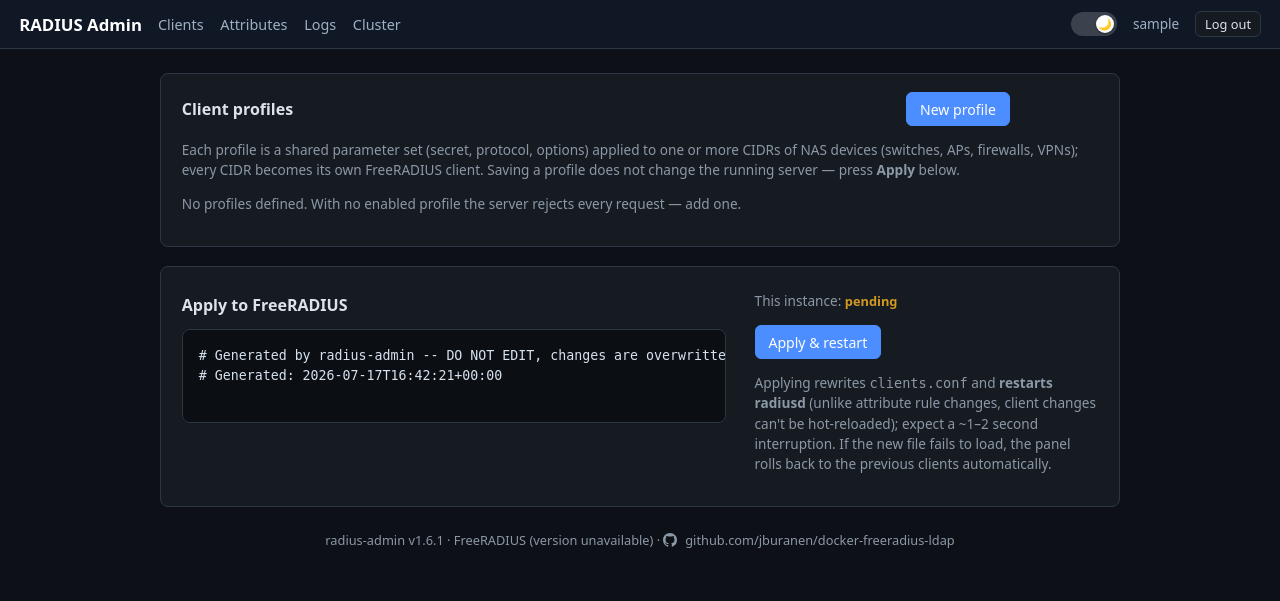
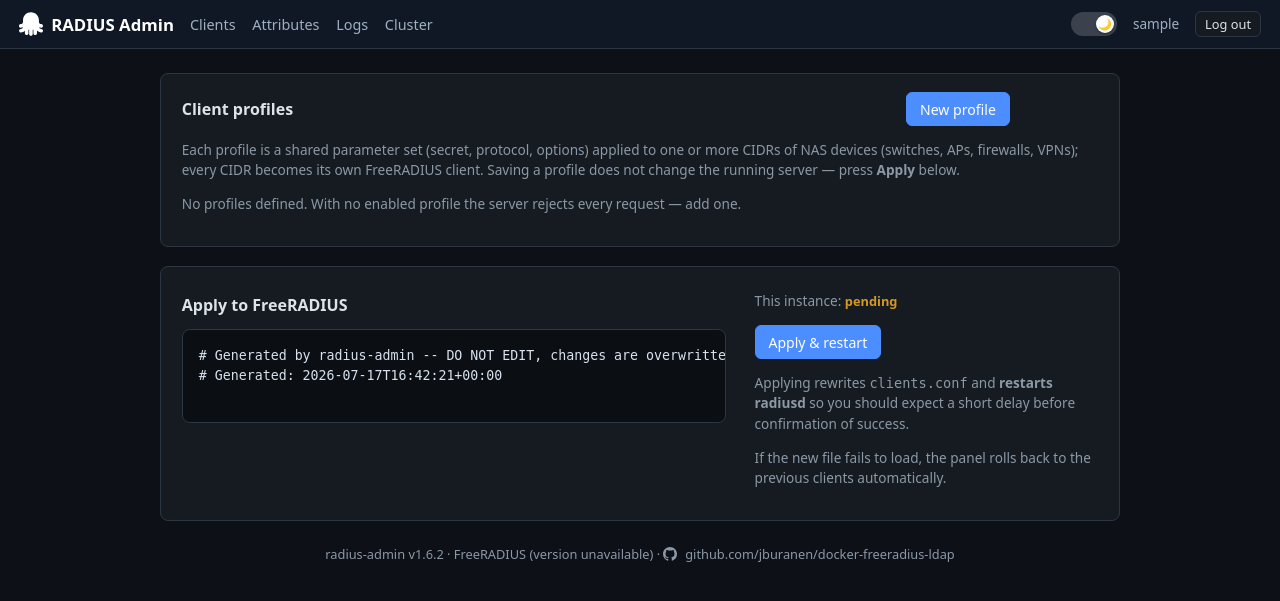
Before and after one commit to jburanen/docker-freeradius-ldap, a Flask app: page /clients in a window 1280 px wide. Shown: the top 601 px of the page. Run offline with Flask 3, Linux system fonts and the light colour scheme; the visitor is signed in with stand-in values (Sample User, id 1); parts of the project's set-up code (start-up, migrations or seed data) failed here and were passed over.

Commit message:
added favicon and freeradius logo to header. updated descriptive text on clients page

```diff
--- a/web/app/app.py
+++ b/web/app/app.py
@@ -42,7 +42,7 @@
 log = logging.getLogger("radius-admin")
 
 # Shown in the footer; bump when the panel changes.
-ADMIN_VERSION = "1.6.1"
+ADMIN_VERSION = "1.6.2"
 
 
 def env(name, default=None, required=False):
--- a/web/app/templates/base.html
+++ b/web/app/templates/base.html
@@ -4,6 +4,9 @@
 <meta charset="utf-8">
 <meta name="viewport" content="width=device-width, initial-scale=1">
 <title>RADIUS Admin</title>
+<link rel="icon" type="image/svg+xml" href="{{ url_for('static', filename='freeradius.svg') }}">
+<link rel="alternate icon" type="image/png" href="{{ url_for('static', filename='freeradius.png') }}">
+<link rel="apple-touch-icon" href="{{ url_for('static', filename='freeradius.png') }}">
 <script>
 /* Apply the theme before first paint; dark is the default. */
 document.documentElement.dataset.theme = localStorage.getItem('theme') || 'dark';
@@ -21,6 +24,8 @@
 header { background:#101826; color:#fff; padding:.7rem 1.2rem; display:flex; align-items:center; gap:1rem;
          border-bottom:1px solid var(--line); }
 header h1 { font-size:1.05rem; margin:0; font-weight:600; }
+header .brand { display:flex; align-items:center; gap:.5rem; }
+header .brand-mark { width:1.5rem; height:1.5rem; flex:0 0 auto; color:#fff; }
 header .spacer { flex:1; }
 header .user { color:#9fb0c3; font-size:.85rem; }
 main { max-width: 62rem; margin:1.5rem auto; padding:0 1rem; }
@@ -111,7 +116,13 @@
 </head>
 <body>
 <header>
-  <h1>RADIUS Admin</h1>
+  <div class="brand">
+    <svg class="brand-mark" viewBox="0 0 512 512" fill="currentColor" aria-hidden="true">
+      <path d="M474.9 361c-21.2 0-39.5-14.4-44.8-34.2 13.5 4.8 27.5 7.7 42.4 7.7 21.2 0 38-16.9 38-38 0-21.2-16.9-38-38-38-25.5 0-47.7-20.7-47.7-46.2v-39.5c0-93.4-75.6-169.5-169.5-169.5-93.4 0-169.5 75.6-169.5 169.5v39.5c0 25.5-22.2 46.2-47.7 46.2-21.2 0-38 16.9-38 38 0 21.2 16.9 38 38 38 16.9 0 32.8-3.4 47.2-9.6C80.4 345.6 62.1 361 40 361c-21.2 0-38 16.9-38 38s16.9 38 38 38c33.2 0 63.6-13.5 85.7-35.2V452c0 21.2 16.9 38 38 38s38-16.9 38-38v-71.3h14.9v90.1c0 21.2 16.9 38 38 38s38-16.9 38-38v-90.1h14.9V452c0 21.2 16.9 38 38 38s38-16.9 38-38v-54.9c22.6 24.6 54.4 39.5 90.1 39.5 21.2 0 38-16.9 38-38 1.3-20.8-16-37.6-36.7-37.6"/>
+      <circle cx="252.4" cy="184.2" r="84.3"/>
+    </svg>
+    <h1>RADIUS Admin</h1>
+  </div>
   {% if session.user %}
   <nav>
     <a href="{{ url_for('clients_page') }}">Clients</a>
--- a/web/app/templates/clients.html
+++ b/web/app/templates/clients.html
@@ -80,12 +80,12 @@
         {% endif %}
         <button class="btn primary" type="submit">Apply &amp; restart</button>
         <p class="muted">Applying rewrites <code>clients.conf</code> and
-        <strong>restarts radiusd</strong> (unlike attribute rule changes, client changes
-        can't be hot-reloaded); expect a ~1&ndash;2&nbsp;second interruption.
-        If the new file fails to load, the panel rolls back to the previous
-        clients automatically.{% if peers %} Each selected instance restarts
-        its own radiusd; an unreachable one is queued and caught up
-        automatically.{% endif %}</p>
+        <strong>restarts radiusd</strong> so you should expect a short delay
+        before confirmation of success.</p>
+        <p class="muted">If the new file fails to load, the panel rolls back
+        to the previous clients automatically.{% if peers %} Each selected
+        instance restarts its own radiusd; an unreachable one is queued and
+        caught up automatically.{% endif %}</p>
       </form>
     </div>
   </div>
```
Also changed, not shown: web/app/static/freeradius.png (added), web/app/static/freeradius.svg (added), 1 other file.
